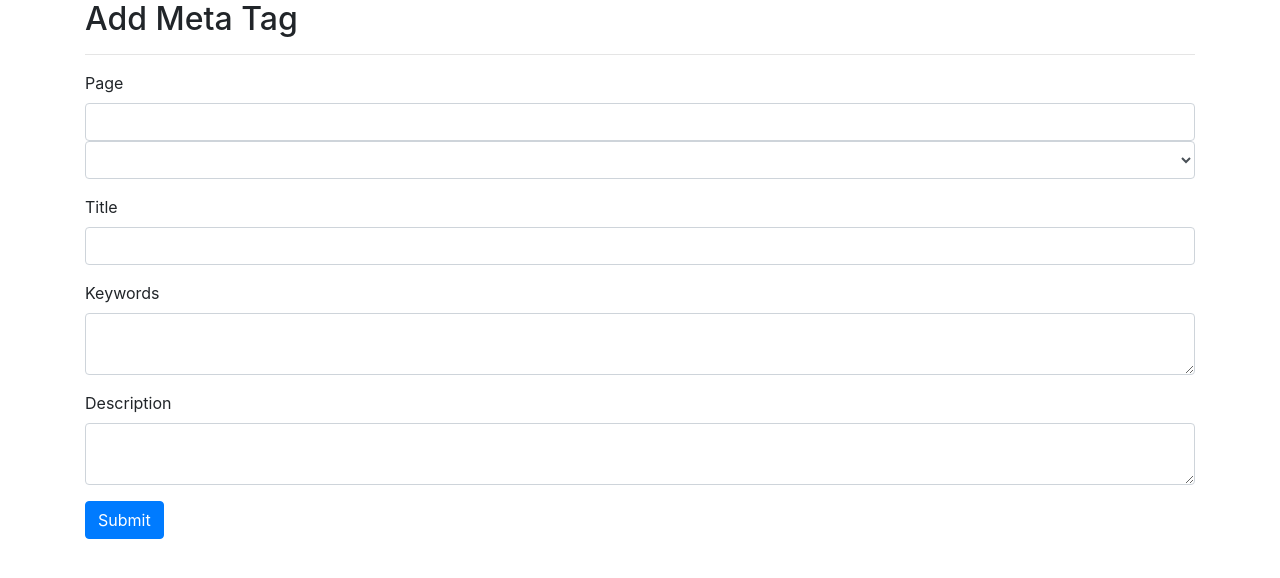
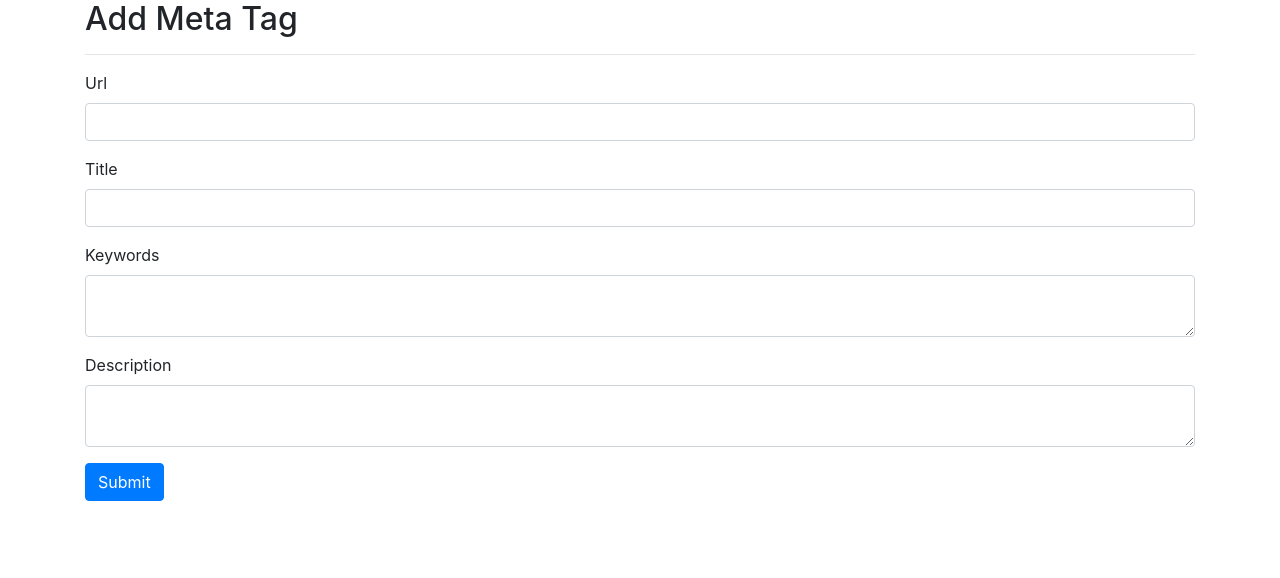
Before and after one commit to sushma-singh-yadav/PHP, a PHP site: page /metatag-add.php in a window 1280 px wide. Shown: the part 56-634 px from the top of the page. Run offline with PHP 8.4, Linux system fonts and the light colour scheme; data comes from the database, SQL or seed files in the repository; lists and menus that the app fills with data are empty.

Commit message:
Update metatag-add.php

```diff
--- a/DynamicMetaTag/metatag-add.php
+++ b/DynamicMetaTag/metatag-add.php
@@ -10,11 +10,8 @@
 <hr>
 <form method="post" action="metatag-adddb.php">
 <div class="form-group">
-<label>Page</label>
+<label>Url</label>
 <input type="text" name="metatag_url" class="form-control">
-<select name="metatag_url" class="form-control">
-
-</select>
 </div>
 <div class="form-group">
 <label>Title</label>
```
